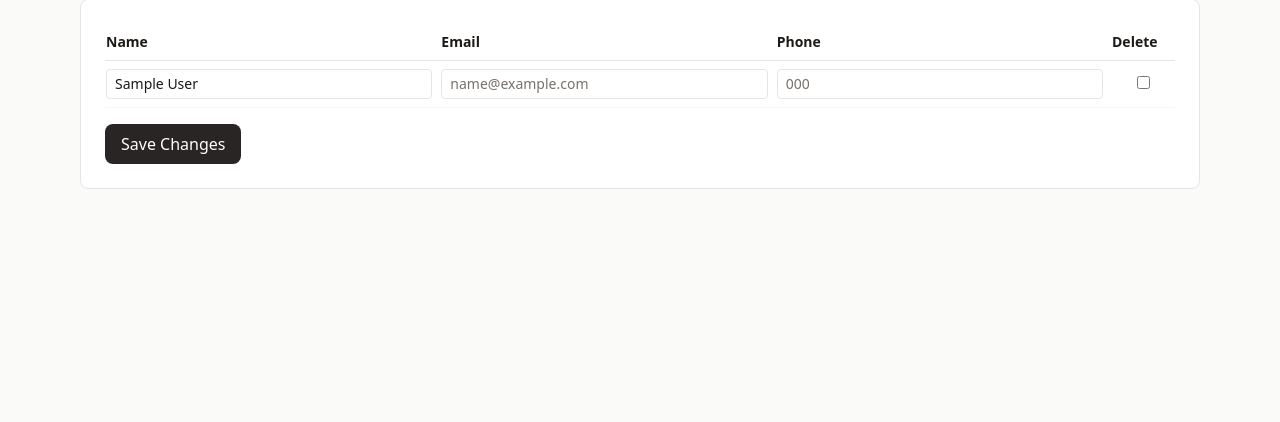
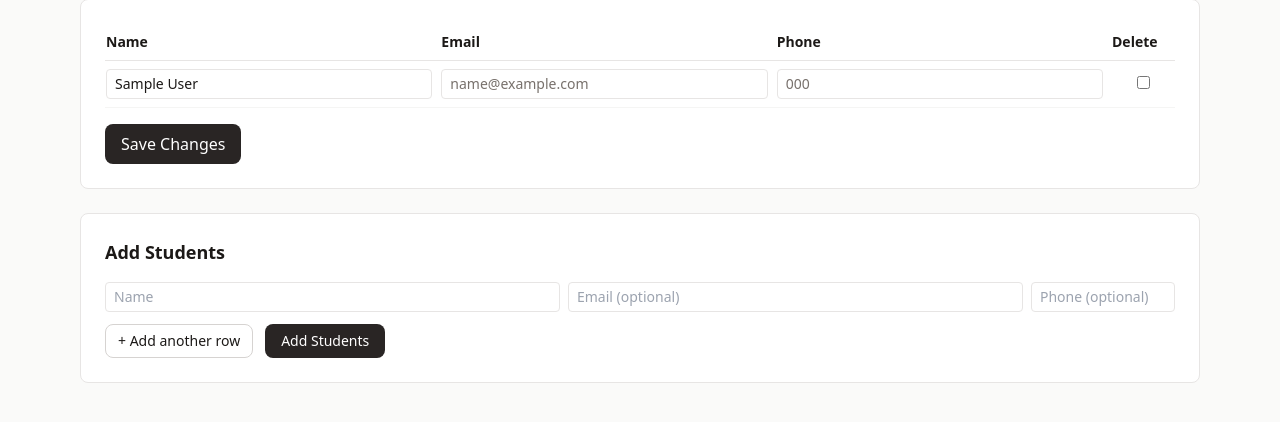
Before and after one commit to sagerock/cfaattendance, a Flask app: page /courses/1/roster/edit in a window 1280 px wide. Shown: the part 161-583 px from the top of the page. Run offline with Flask 3, Linux system fonts and the light colour scheme; tables that the repository leaves empty hold one stand-in row (values such as "Sample post"); some libraries are stand-ins or nearby versions.

Commit message:
Add manual student add/remove/edit on roster page
Co-Authored-By: Claude Opus 4.6 <noreply@anthropic.com>

```diff
--- a/routes/courses.py
+++ b/routes/courses.py
@@ -113,6 +113,33 @@ def edit_roster(course_id):
     return render_template("edit_roster.html", course=course)
 
 
+@courses_bp.route("/courses/<int:course_id>/roster/add", methods=["POST"])
+def add_students(course_id):
+    course = Course.query.get_or_404(course_id)
+    names = request.form.getlist("new_name")
+    emails = request.form.getlist("new_email")
+    phones = request.form.getlist("new_phone")
+
+    added = 0
+    for i, name in enumerate(names):
+        name = name.strip()
+        if not name:
+            continue
+        email = emails[i].strip() if i < len(emails) else ""
+        phone = phones[i].strip() if i < len(phones) else ""
+        existing = Student.query.filter_by(course_id=course.id, name=name).first()
+        if not existing:
+            db.session.add(Student(
+                course_id=course.id, name=name,
+                email=email or None, phone=phone or None,
+            ))
+            added += 1
+
+    db.session.commit()
+    flash(f"Added {added} student{'s' if added != 1 else ''}.", "success")
+    return redirect(url_for("courses.edit_roster", course_id=course.id))
+
+
 @courses_bp.route("/courses/<int:course_id>/delete", methods=["POST"])
 def delete_course(course_id):
     course = Course.query.get_or_404(course_id)
--- a/templates/course_detail.html
+++ b/templates/course_detail.html
@@ -12,12 +12,10 @@
         <div class="flex items-center justify-between mb-4">
             <h2 class="text-lg font-semibold">Roster ({{ course.students|length }})</h2>
             <div class="flex gap-2">
-                {% if course.students %}
                 <a href="/courses/{{ course.id }}/roster/edit"
                    class="text-sm px-3 py-1.5 border border-stone-300 rounded-lg hover:bg-stone-50 transition">
                     Edit
                 </a>
-                {% endif %}
                 <a href="/courses/{{ course.id }}/roster"
                    class="text-sm px-3 py-1.5 bg-stone-800 text-white rounded-lg hover:bg-stone-700 transition">
                     Upload Roster
--- a/templates/edit_roster.html
+++ b/templates/edit_roster.html
@@ -47,4 +47,39 @@
         </div>
     </form>
 </div>
+
+<!-- Add new students -->
+<div class="bg-white border border-stone-200 rounded-lg p-6 mt-6">
+    <h2 class="text-lg font-semibold mb-4">Add Students</h2>
+    <form method="POST" action="/courses/{{ course.id }}/roster/add">
+        <div id="new-rows">
+            <div class="flex gap-2 mb-2 new-row">
+                <input type="text" name="new_name" placeholder="Name" required
+                       class="flex-1 border border-stone-200 rounded px-2 py-1 text-sm">
+                <input type="text" name="new_email" placeholder="Email (optional)"
+                       class="flex-1 border border-stone-200 rounded px-2 py-1 text-sm text-stone-500">
+                <input type="text" name="new_phone" placeholder="Phone (optional)"
+                       class="w-36 border border-stone-200 rounded px-2 py-1 text-sm text-stone-500">
+            </div>
+        </div>
+        <div class="mt-3 flex gap-3">
+            <button type="button" onclick="addRow()"
+                    class="text-sm px-3 py-1.5 border border-stone-300 rounded-lg hover:bg-stone-50 transition">
+                + Add another row
+            </button>
+            <button type="submit" class="text-sm px-4 py-1.5 bg-stone-800 text-white rounded-lg hover:bg-stone-700 transition">
+                Add Students
+            </button>
+        </div>
+    </form>
+</div>
+
+<script>
+function addRow() {
+    const container = document.getElementById('new-rows');
+    const row = container.querySelector('.new-row').cloneNode(true);
+    row.querySelectorAll('input').forEach(i => i.value = '');
+    container.appendChild(row);
+}
+</script>
 {% endblock %}
```
